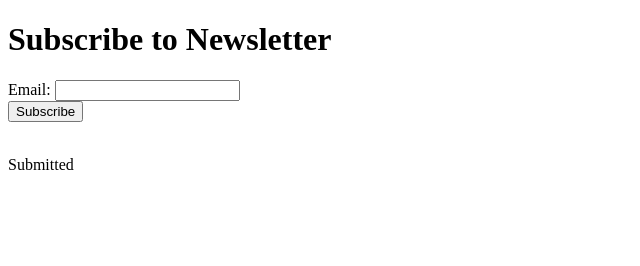
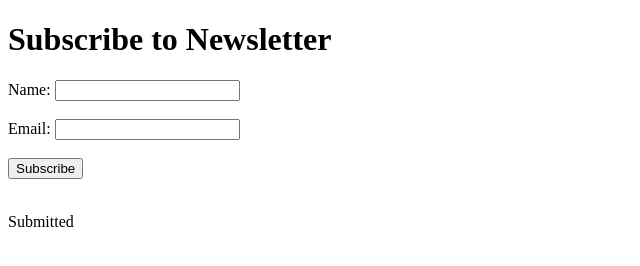
Before and after one commit to pedroponciano/segment, a plain HTML site: page index.html in a window 1280 px wide. Both pictures are taken after a click on the button "Subscribe". Shown: the whole page, without its empty margins (0-640 px from the left). Drawn offline with Linux system fonts and the light colour scheme.

Commit message:
Update index.html

```diff
--- a/index.html
+++ b/index.html
@@ -18,7 +18,8 @@ function trackNewsletterSubscribed() {
 
     var properties = {
         email: document.getElementById("email-input").value,
-        name:"pedro"
+        name: document.getElementById("name-input").value
+
     }
     analytics.track("Newsletter subscribed", properties)
 
@@ -31,8 +32,10 @@ function trackNewsletterSubscribed() {
 
 <h1>Subscribe to Newsletter</h1>
 <form>
+    <label for="name-input">Name:</label>
+    <input type="text" id="name-input"> <br><br>
     <label for="email-input">Email:</label>
-    <input type="text" id="email-input"> <br>
+    <input type="text" id="email-input"> <br><br>
     <button type="button" onclick="trackNewsletterSubscribed()">Subscribe</button>
 </form>
 <br>
```
